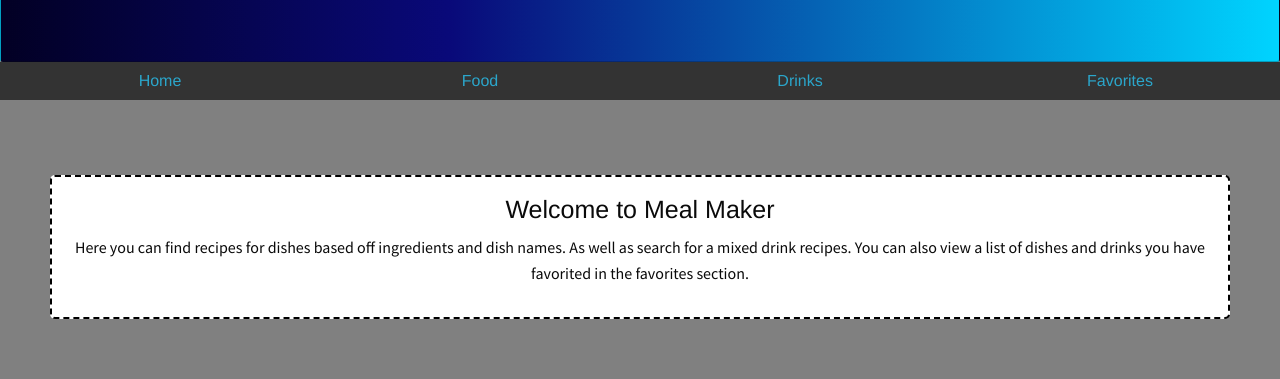
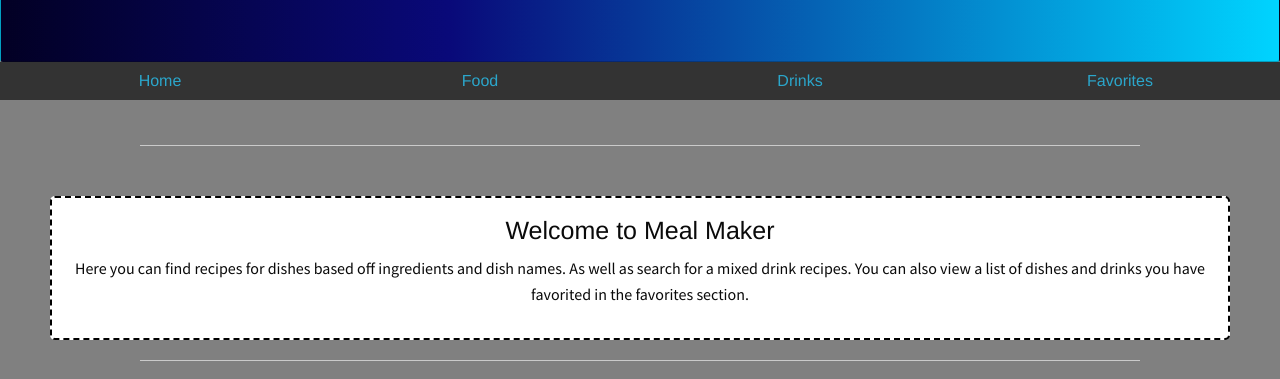
Before and after one commit to ogmedina/Meal-Maker, a plain HTML site: page index.html in a window 1280 px wide. Shown: the part 153-532 px from the top of the page. Drawn offline with Linux system fonts and the light colour scheme.

Commit message:
added hr to main

```diff
--- a/index.html
+++ b/index.html
@@ -31,6 +31,7 @@
     </ul>
 
     <main>
+        <hr class="style-eight">
         <div id="indexBody" class="row column text-center">
             <h4>Welcome to Meal Maker</h4>
             <p id="bodyDescription">Here you can find recipes for dishes based off ingredients and dish names. As well
@@ -39,6 +40,7 @@
                 section.
             </p>
         </div>
+        <hr class="style-eight">
     </main>
 
 
```
